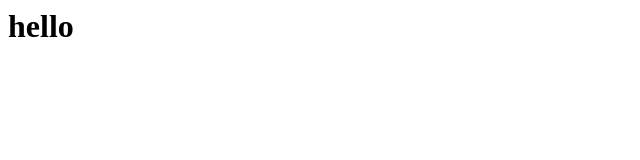
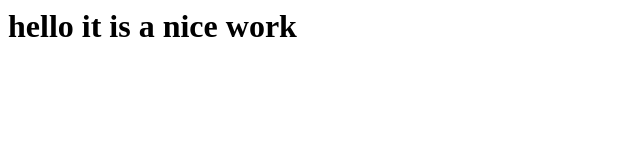
Before and after one commit to davido15/coursera-test, a plain HTML site: page site/site/index.html in a window 1280 px wide. Shown: the whole page, without its empty margins (0-640 px from the left). Drawn offline with Linux system fonts and the light colour scheme.

Commit message:
addition

```diff
--- a/site/site/index.html
+++ b/site/site/index.html
@@ -3,6 +3,6 @@
 	<title>Hello Coursera!</title>
 </head>
 <body>
-<h1>hello</h1>
+<h1>hello it is a nice work</h1>
 </body>
 </html>
```
